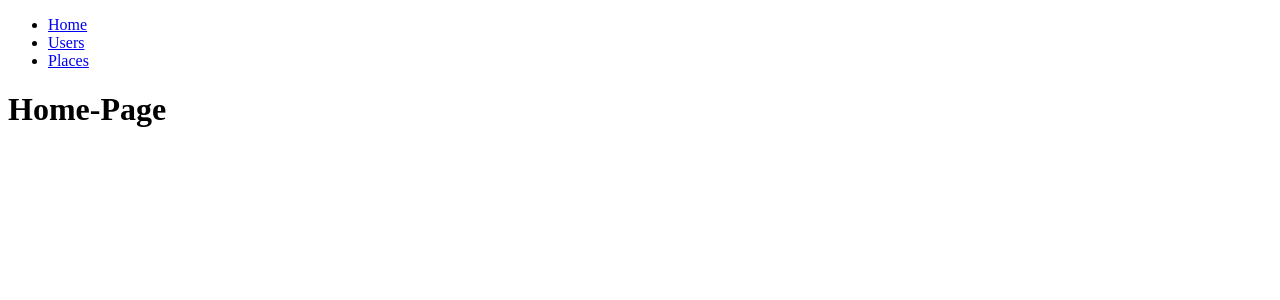
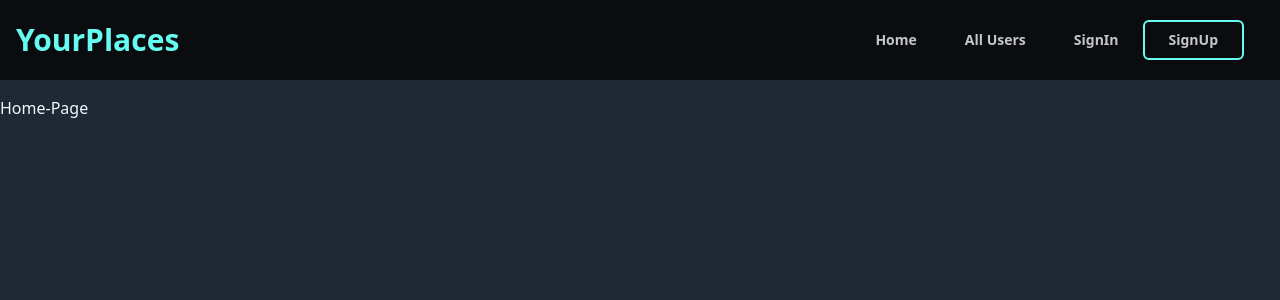
Before and after one commit to p-chhabra/TravelElite, a React (Create React App) app in the folder frontend/: page / in a window 1280 px wide. Shown: the top 300 px of the page. Built offline with nearby package versions, Linux system fonts and the light colour scheme.

Commit message:
Navbar design demo

```diff
--- a/frontend/package.json
+++ b/frontend/package.json
@@ -8,6 +8,7 @@
     "@testing-library/user-event": "^13.5.0",
     "react": "^18.2.0",
     "react-dom": "^18.2.0",
+    "react-icons": "^4.4.0",
     "react-router-dom": "6.3.0",
     "react-scripts": "5.0.1",
     "web-vitals": "^2.1.4"
--- a/frontend/src/App.js
+++ b/frontend/src/App.js
@@ -3,6 +3,7 @@ import { Routes, Route} from "react-router-dom";
 import Places from "./places/pages/Places";
 import Layout from "./shared/Layout/Layout";
 import AllUsers from "./users/pages/AllUsers";
+import './index.css'
 
 function App() {
   return (
--- a/frontend/src/index.css
+++ b/frontend/src/index.css
@@ -1,3 +1,8 @@
 @tailwind base;
 @tailwind components;
 @tailwind utilities;
+
+body{
+    background-color: #1f2833;
+    color: aliceblue;
+}
--- a/frontend/src/shared/Layout/Layout.js
+++ b/frontend/src/shared/Layout/Layout.js
@@ -7,7 +7,7 @@ const Layout = (props) => {
   return (
       <Fragment>
           <Navbar/>
-          <main>{props.children}</main>
+          <main className='w-[90%] max-w-[40rem] pt-4'>{props.children}</main>
       </Fragment>
   )
 }
--- a/frontend/src/shared/Layout/Navbar.js
+++ b/frontend/src/shared/Layout/Navbar.js
@@ -1,19 +1,31 @@
-import React from 'react'
+import React, {useState} from 'react'
 import { NavLink } from 'react-router-dom'
+import {FaBars} from 'react-icons/fa'
 
 ///Navbar Component
 const Navbar = () => {
+
+    const [nav, setNav]  = useState(false);
+
+    const handleClick = () => {
+        setNav(!nav);
+    }
+
   return (
-    <nav>
-        <ul>
-            <li>
+    <nav className='w-full flex justify-between items-center px-4 font-bold bg-[#0b0c10]'>
+        <h1 className='text-[#66fcf1] text-3xl'>YourPlaces</h1>
+        <ul className='flex flex-row text-[#c5c6c7] p-5 items-center'>
+            <li className='px-6 hover:text-[#66fcf1] duration-500 text-sm'>
                 <NavLink to="/">Home</NavLink>
             </li>
-            <li>
-                <NavLink to="/users">Users</NavLink>
+            <li className='px-6 hover:text-[#66fcf1] duration-500 text-sm'>
+                <NavLink to="/users">All Users</NavLink>
             </li>
-            <li>
-                <NavLink to="/places">Places</NavLink>
+            <li className='px-6 hover:text-[#66fcf1] duration-500 text-sm'>
+                <NavLink to="/places">SignIn</NavLink>
+            </li>
+            <li className='px-6 border-2 rounded-md border-[#66fcf1] p-2 hover:text-[#66fcf1] duration-500 text-sm'>
+                <NavLink to="/places">SignUp</NavLink>
             </li>
         </ul>
     </nav>
```
Also changed, not shown: 1 other file (tests, documents, lock files or other folders).
